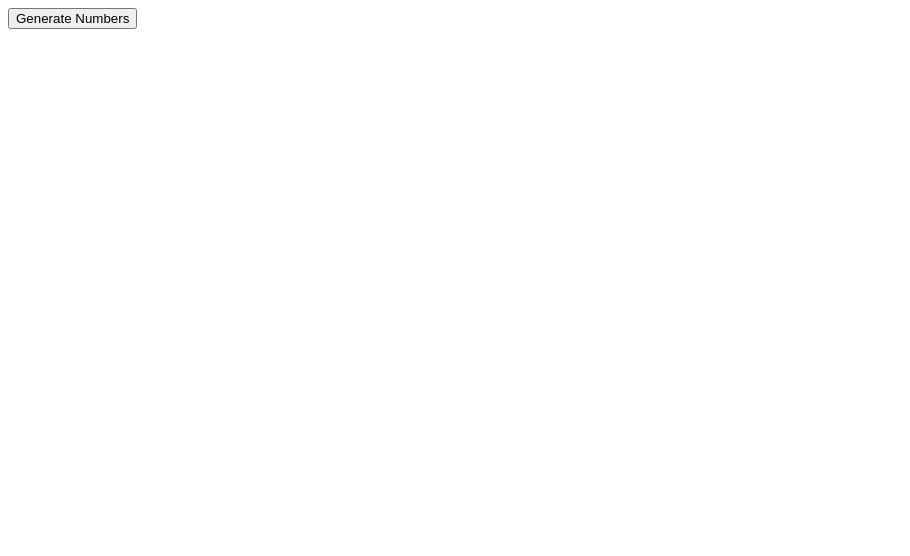
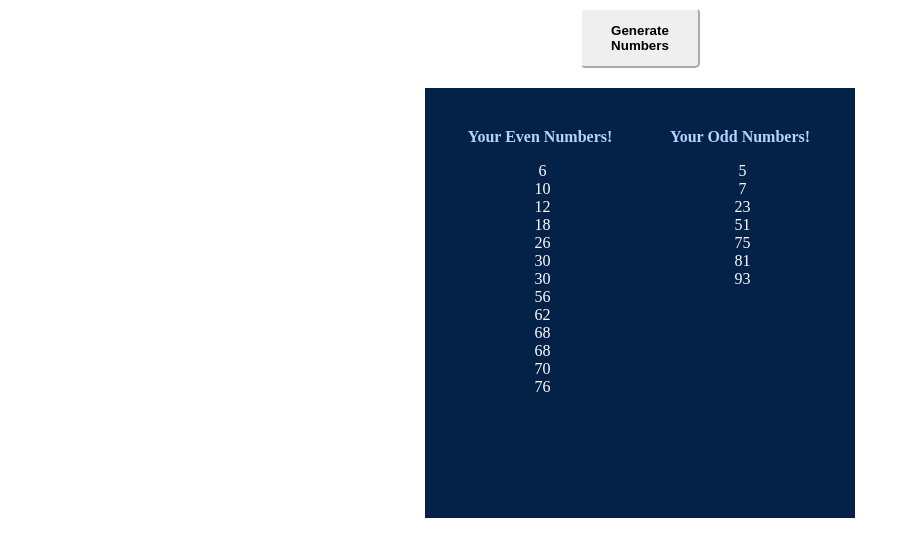
Before and after one commit to urszula2108/1-przegladarka, a plain HTML site: page index.html in a window 1280 px wide. Both pictures are taken after a click on the button "Generate Numbers". Shown: the whole page, without its empty margins (0-910 px from the left). Drawn offline with Linux system fonts and the light colour scheme.

Commit message:
Zaprogramowanie całego zdarzenia wywołanego na elemencie button. Generowanie liczb, sortowanie i wyswietlanie kolumn z liczbami na stronie, końcowe ostylowanie projektu

```diff
--- a/css/style.css
+++ b/css/style.css
@@ -0,0 +1,62 @@
+* {
+  text-align: center;
+}
+
+#mainContainer {
+  width: 400px;
+  height: 400px;
+  margin-top: 20px;
+  background-color: rgb(4, 33, 71);
+  padding: 15px;
+  display: flex;
+  align-items: center;
+  flex-wrap: wrap;
+  flex-direction: row;
+  margin: auto;
+}
+
+div.oddNumbersContainer span,
+div.evenNumbersContainer span {
+  color: rgb(176, 213, 255);
+  font-weight: bold;
+}
+
+#btnGenerateNumbers {
+  font-weight: 600;
+  width: 120px;
+  height: 60px;
+  border-radius: 5px;
+  border-color: white;
+  margin-bottom: 20px;
+}
+
+#btnGenerateNumbers:hover {
+  background-color: rgb(115, 176, 255);
+}
+
+.evenNumbersContainer {
+  text-align: center;
+  flex-basis: 50%;
+  height: 400px;
+  margin-top: 25px;
+}
+
+.oddNumbersContainer {
+  text-align: center;
+  flex-basis: 50%;
+  height: 400px;
+  margin-top: 25px;
+}
+
+.evenNumbersList,
+.oddNumbersList {
+  margin-right: 35px;
+}
+
+.item-even-number,
+.item-odd-number {
+  color: white;
+  list-style: none;
+  width: 50px;
+  margin: auto;
+}
--- a/js/script.js
+++ b/js/script.js
@@ -1,3 +1,7 @@
+const generateRandomNum = (min, max) => {
+  return Math.floor(Math.random() * (max - min)) + min
+}
+
 const createElement = (elType, elAttrs, elProps) => {
   const newEl = document.createElement(elType)
 
@@ -33,3 +37,111 @@ let btnGenerateNumbers = createElement(
 )
 document.body.prepend(btnGenerateNumbers)
 // console.log(btnGenerateNumbers);
+
+
+btnGenerateNumbers.addEventListener('click', () => {
+  let arrEvenNumbers = []
+  let arrOddNumbers = []
+
+
+  // generate 20 random numbers
+  for (let i = 0; i < 20; i++) {
+    const randomNum = generateRandomNum(1, 100)
+    // console.log(randomNum);
+
+    // Sprawdzanie czy liczba jest parzysta
+    const even = (randomNum % 2 === 0)
+
+    if (even) {
+      arrEvenNumbers.push(randomNum)
+    } else {
+      arrOddNumbers.push(randomNum)
+    }
+  }
+
+  // console.log(arrEvenNumbers);
+  // console.log(arrOddNumbers);
+
+
+  // sort arrays
+  arrEvenNumbers.sort((a, b) => {
+    return a - b
+  })
+  arrOddNumbers.sort((a, b) => {
+    return a - b
+  })
+
+  // console.log(arrEvenNumbers);
+  // console.log(arrOddNumbers);
+
+
+  // check if divEvenNumbers && divOddNumbers exist and remove them if so ;)
+  let divEvenNumbers = document.querySelector('#evenNumbersContainer')
+  if (divEvenNumbers) {
+    divEvenNumbers.remove()
+  }
+
+  let divOddNumbers = document.querySelector('#oddNumbersContainer')
+  if (divOddNumbers) {
+    divOddNumbers.remove()
+  }
+
+
+  // create even numbers container & list
+  divEvenNumbers = createElement(
+    'div',
+    { class: 'evenNumbersContainer', id: 'evenNumbersContainer' },
+    { innerHTML: '<span>Your Even Numbers!</span>' }
+  )
+  mainContainer.appendChild(divEvenNumbers)
+  const ulEvenNumbers = createElement(
+    'ul',
+    { class: 'evenNumbersList', id: 'evenNumbersList' },
+    {}
+  )
+  divEvenNumbers.appendChild(ulEvenNumbers)
+  // console.log(divEvenNumbers);
+
+  // create odd numbers container
+  divOddNumbers = createElement(
+    'div',
+    { class: 'oddNumbersContainer', id: 'oddNumbersContainer' },
+    { innerHTML: '<span>Your Odd Numbers!</span>' }
+  )
+  mainContainer.appendChild(divOddNumbers)
+
+
+
+  const ulOddNumbers = createElement(
+    'ul',
+    { class: 'oddNumbersList', id: 'oddNumbersList' },
+    {}
+  )
+  divOddNumbers.appendChild(ulOddNumbers)
+  // console.log(divOddNumbers);
+
+  // create elements of even numbers and add it to dom
+  for (const num of arrEvenNumbers) {
+    const liElement = createElement(
+      'li',
+      { class: 'item-even-number' },
+      { innerText: num }
+    )
+    ulEvenNumbers.appendChild(liElement)
+
+  }
+
+  // create elements of odd numbers and add it to dom
+  for (const num of arrOddNumbers) {
+    const liElement = createElement(
+      'li',
+      { class: 'item-odd-number' },
+      { innerText: num }
+    )
+    ulOddNumbers.appendChild(liElement)
+  }
+
+  // console.log(divEvenNumbers);
+  // console.log(divOddNumbers);
+
+})
```
Also changed, not shown: index.html (+3 -0 lines).
